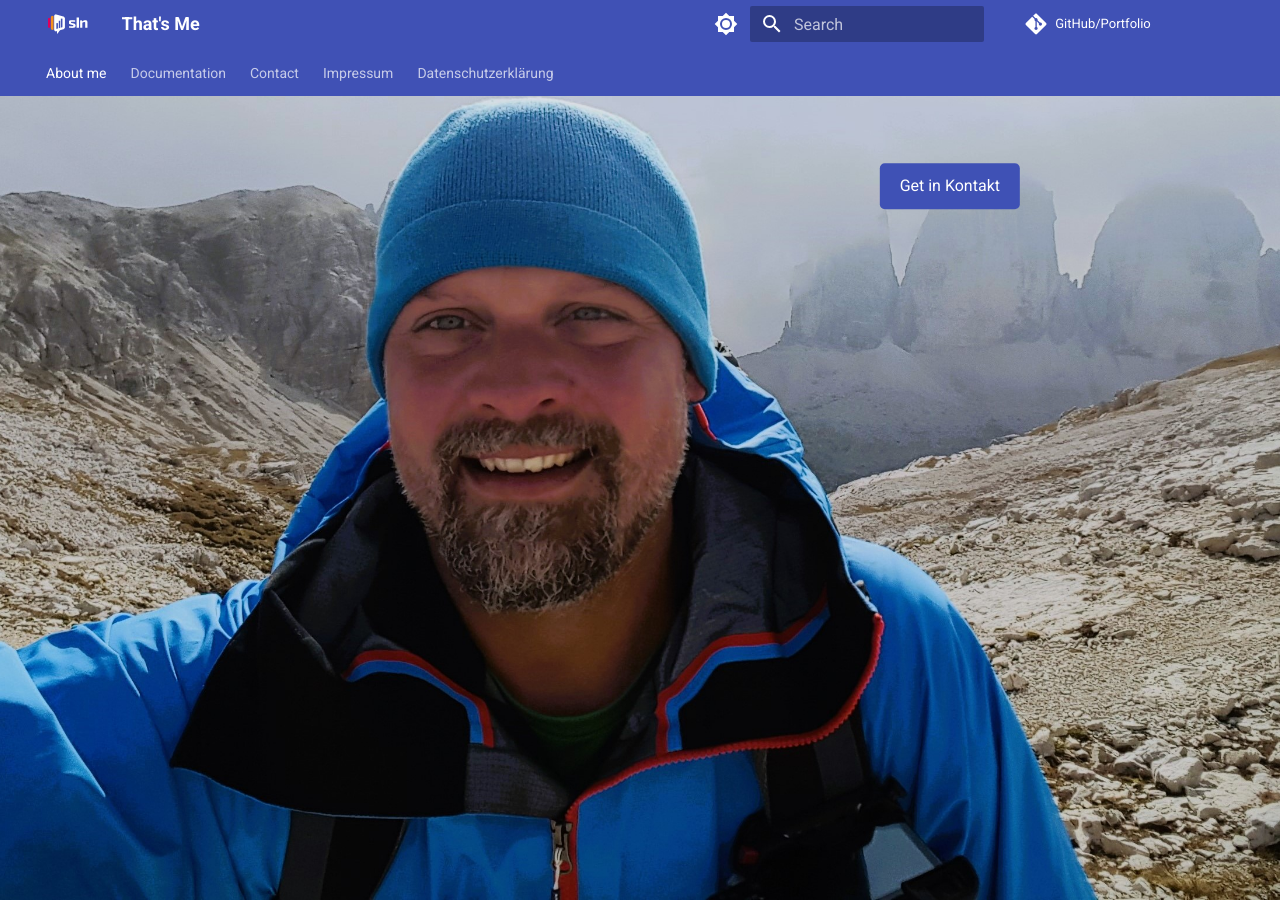
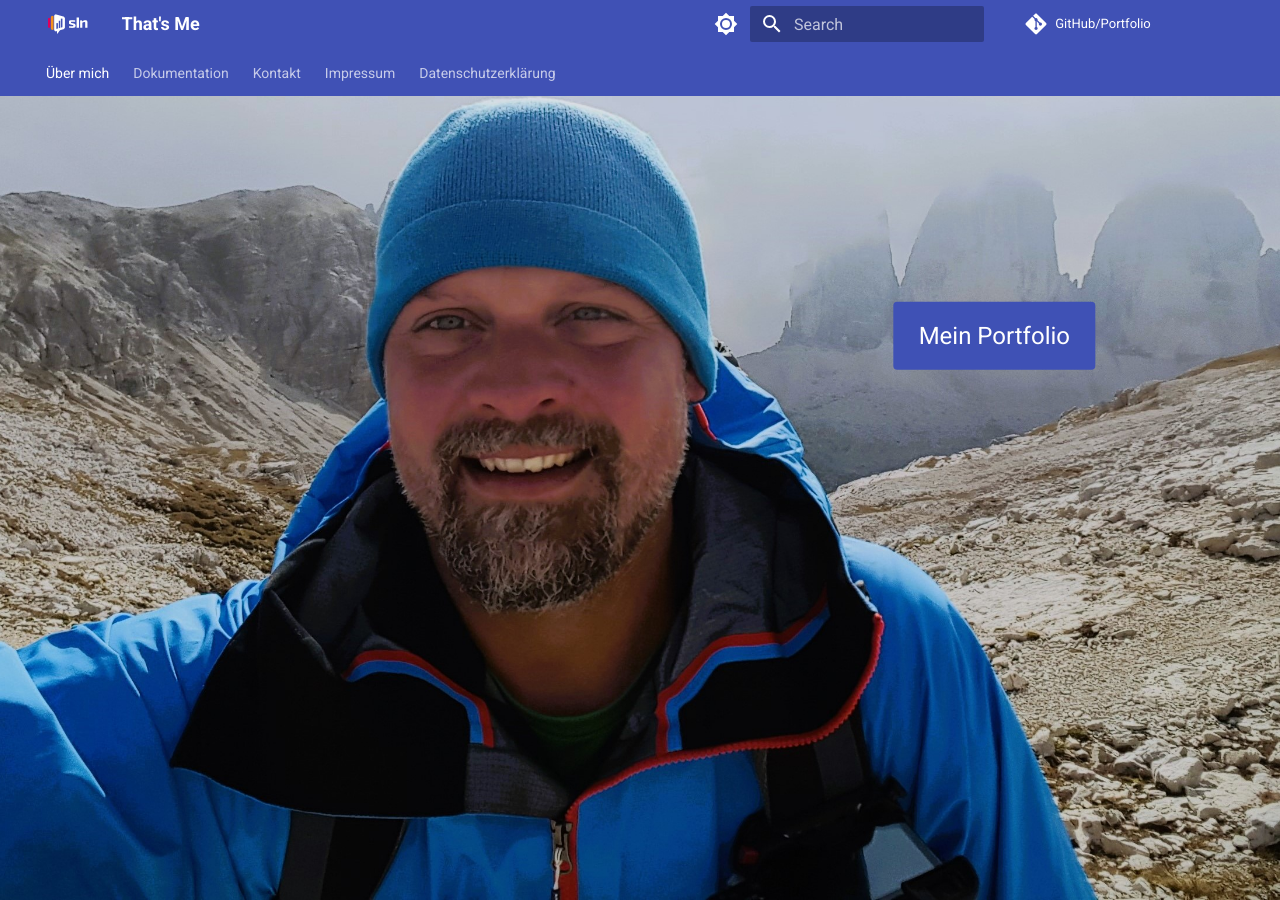
Before and after one commit to OnPlastic/Portfolio, an MkDocs documentation site: the page built from docs/index.md, in a window 1280 px wide and 900 px high. Built offline with MkDocs 1.6.1 and Material for MkDocs 9.7.7, drawn with Linux system fonts in a browser that asks for light colours; comment, search, counter and statistics services are not loaded; some of the changed text lies outside the part shown.

Commit message:
button Mein Portfolio angepasst

```diff
--- a/docs/css/extra.css
+++ b/docs/css/extra.css
@@ -54,28 +54,21 @@ form.contact-form button {
 
 }
 
-/* Container für den Button
-.profile-container {
-  position: relative;
-  text-align: center;
-}
-*/
 /* Button */
 .profile-container .profile-button {
   display: inline-block;
-  padding: 10px 20px;
+  padding: 15px 25px;
   background-color: #3F51B5;
   color: white;
   text-decoration: none;
-  border-radius: 5px;
+  font-size: 24px;
+  border-radius: 4px;
   left: 50%;
   top: 50%;
   z-index: 2;
   transition: background-color 0.3s ease; /* Weiche Farbänderung beim Hover */
   cursor: pointer; /* Zeigt einen Cursor, um die Klickbarkeit anzuzeigen */
-
 }
-
 
 /* Container für den Button */
 .profile-container {
@@ -85,27 +78,9 @@ form.contact-form button {
   pointer-events: aouto;
 }
 
-/* Button */
-/*
-.profile-container .profile-button {
-  display: inline-block;
-  padding: 15px 30px;
-  background-color: #3F51B5;
-  color: white;
-  text-decoration: none;
-  font-size: 18px;
-  font-weight: bold;
-  border-radius: 5px;
-  margin-top: 20px;
-  transition: background-color 0.3s ease;
-  position: absolute;
-  left: 50%;
-  top: 50%;
-  transform: translate(-50%, -50%);
-}
-*/
 .profile-container .profile-button:hover {
   background-color: #303f9f; /* Dunklere Farbe beim Hover */
+  color: #d2dcfc;
 }
 
 .placeholder {
--- a/docs/index.md
+++ b/docs/index.md
@@ -9,7 +9,7 @@ hide:
 
 <div class="full-width-background"></div>
 <div class="profile-container">
-    <a href="#hans_muster" class="profile-button" onclick="console.log('Button clicked')" style="transform: translate(calc(-50% + 380px), calc(-50% + 40px));">Get in Kontakt</a>
+    <a href="#hans_muster" class="profile-button" onclick="console.log('Button clicked')" style="transform: translate(calc(-50% + 455px), calc(-50% + 190px));">Mein Portfolio</a>
 </div>
 <div class="placeholder"></div>
 
--- a/mkdocs.yml
+++ b/mkdocs.yml
@@ -30,9 +30,9 @@ theme:
         icon: material/brightness-4
         name: Switch to light mode
 nav:
-  - About me: index.md
-  - Documentation: documentation.md
-  - Contact: contact.md
+  - Über mich: index.md
+  - Dokumentation: documentation.md
+  - Kontakt: contact.md
   - Impressum: impressum.md
   - Datenschutzerklärung: datenschutzerklaerung.md
 plugins:
```
